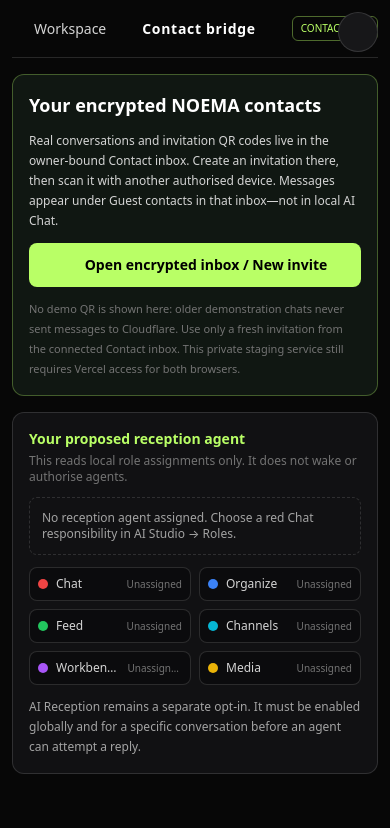
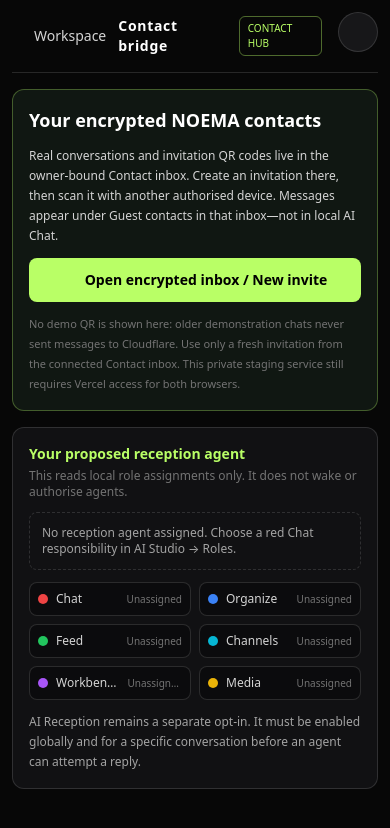
Before and after one commit to cryogenized-spec/Noema, a Next.js app: page /share in a window 390 px wide. Shown: the top 828 px of the page. Built offline with nearby package versions, Linux system fonts and the light colour scheme; no server answers; some icons are missing.

Commit message:
feat(notifications): preserve top-right notification space in secondary routes

```diff
--- a/src/app/share/page.tsx
+++ b/src/app/share/page.tsx
@@ -31,7 +31,7 @@ export default function ContactBridgePage() {
   return (
     <main className="min-h-dvh bg-noema-midnight px-3 pb-9 pt-4 text-white sm:px-6">
       <div className="mx-auto max-w-[680px] space-y-4">
-        <header className="flex items-center justify-between gap-3 border-b border-noema-border pb-4">
+        <header className="flex items-center justify-between gap-3 border-b border-noema-border pb-4 pr-14 sm:pr-0">
           <Link href="/" className="flex items-center gap-2 text-sm text-neutral-300 hover:text-noema-lime">
             <Icon icon="solar:arrow-left-linear" aria-hidden="true" /> Workspace
           </Link>
```
